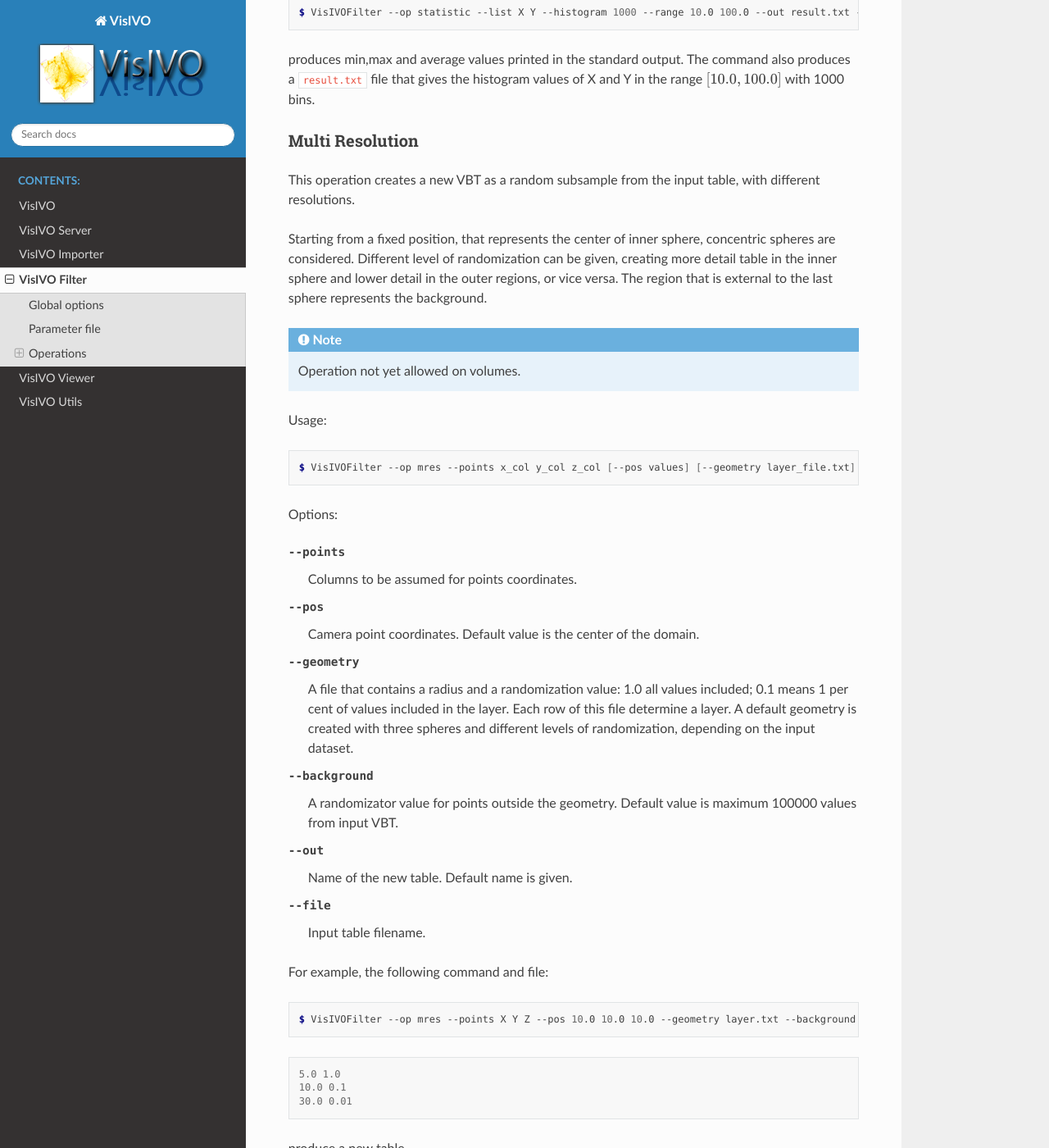
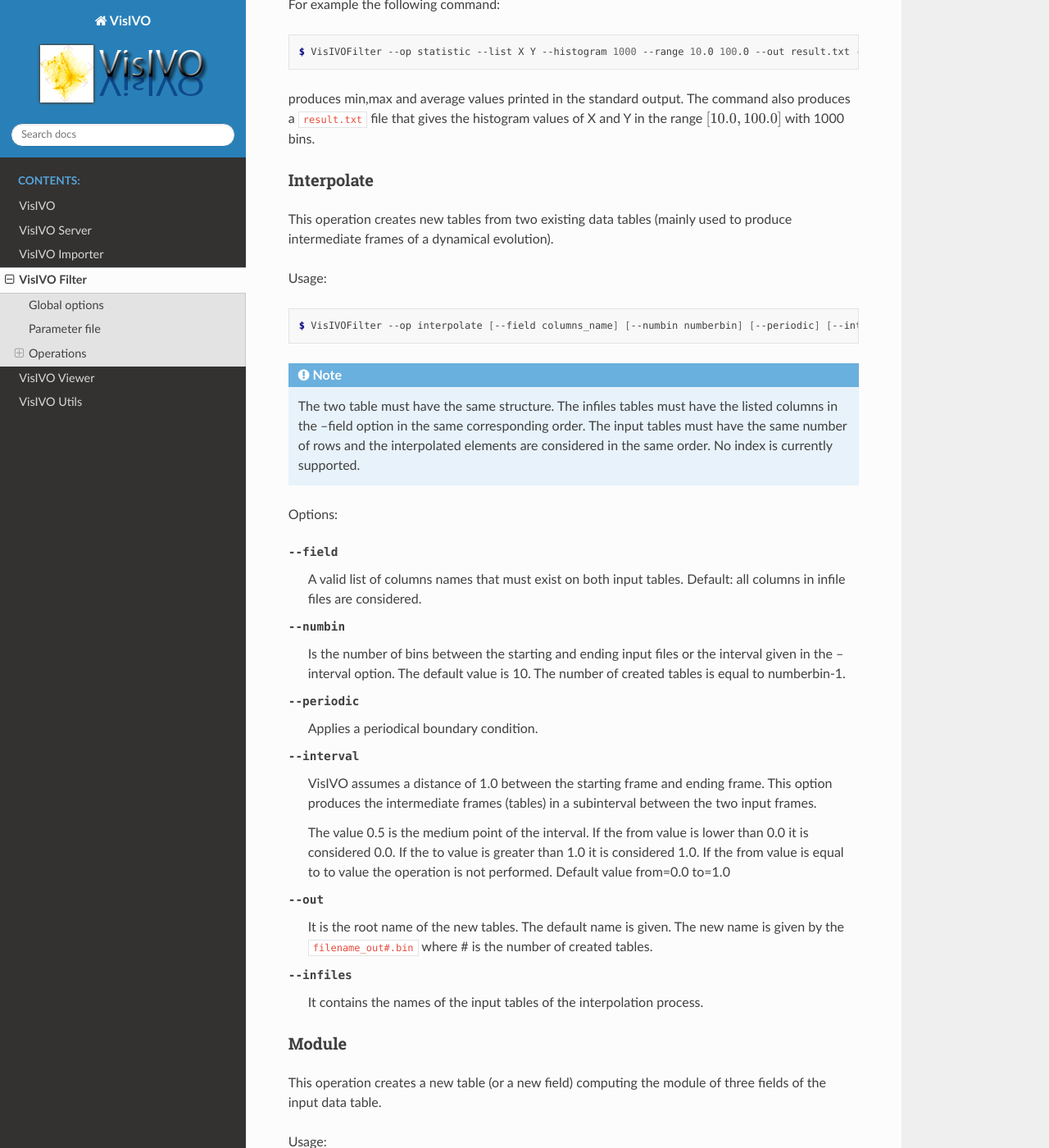
Before and after one commit to VisIVOLab/VisIVO-doc, a Sphinx documentation site: the page built from source/visivo_filter.rst, in a window 1280 px wide and 1400 px high, scrolled down 13317 px. Shown: the whole window at 82% size. Built offline with Sphinx 7.4.7 and the Read the Docs theme 2.0.0, drawn with Linux system fonts in a browser that asks for light colours; some of the changed text lies outside the part shown.

Commit message:
Filter: added interpolate, module

```diff
--- a/source/visivo_filter.rst
+++ b/source/visivo_filter.rst
@@ -535,6 +535,68 @@
 produces min,max and average values printed in the standard output. The command also produces a :file:`result.txt` file that gives the histogram values of X and Y in the range :math:`[10.0, 100.0]` with 1000 bins.
 
 
+Interpolate
+^^^^^^^^^^^
+This operation creates new tables from two existing data tables (mainly used to produce intermediate frames of a dynamical evolution).
+
+Usage:
+
+.. code-block:: console
+
+    $ VisIVOFilter --op interpolate [--field columns_name] [--numbin numberbin] [--periodic] [--interval from to] [--out filename_out] --infiles file_start.bin file_end.bin
+
+.. note:: The two table must have the same structure. The infiles tables must have the listed columns in the --field option in the same corresponding order. The input tables must have the same number of rows and the interpolated elements are considered in the same order. No index is currently supported.
+
+Options:
+
+--field
+    A valid list of columns names that must exist on both input tables. Default: all columns in infile files are considered.
+--numbin
+    Is the number of bins between the starting and ending input files or the interval given in the --interval option. The default value is 10. The number of created tables is equal to numberbin-1.
+--periodic
+    Applies a periodical boundary condition.
+--interval
+    VisIVO assumes a distance of 1.0 between the starting frame and ending frame. This option produces the intermediate frames (tables) in a subinterval between the two input frames.
+
+    The value 0.5 is the medium point of the interval. If the from value is lower than 0.0 it is considered 0.0. If the to value is greater than 1.0 it is considered 1.0. If the from value is equal to to value the operation is not performed. Default value from=0.0 to=1.0
+--out
+    It is the root name of the new tables. The default name is given. The new name is given by the :file:`filename_out#.bin` where # is the number of created tables.
+--infiles
+    It contains the names of the input tables of the interpolation process.
+
+
+Module
+^^^^^^
+This operation creates a new table (or a new field) computing the module of three fields of the input data table.
+
+Usage:
+
+.. code-block:: console
+
+    $ VisIVOFilter --op module --field parameters [--append] [--outcol colname] [--out filename_out.bin] [--file] inputFile.bin
+
+Options:
+
+--field
+    Three valid columns name lists used to compute the module.
+--append
+    No new table will be created. The original table will have the new field. Default options: a new table with only the new field is produced.
+--outcol
+    Column name of the new field.
+--out
+    Name of the new table. Default name is given. Ignored if --append is specified.
+--file
+    Input table filename
+
+Example:
+
+.. code-block:: console
+
+    $ VisIVOFilter --op module --field x y z --outcol Module --append --file inputFile.bin
+
+This command appends a new field named Module to the :file:`inputFile.bin` file that represents the module of the fields x, y and z: :math:`\sqrt{x^2+y^2+z^2}`.
+
+
 Multi Resolution
 ^^^^^^^^^^^^^^^^
 This operation creates a new VBT as a random subsample from the input table, with different resolutions.
```
